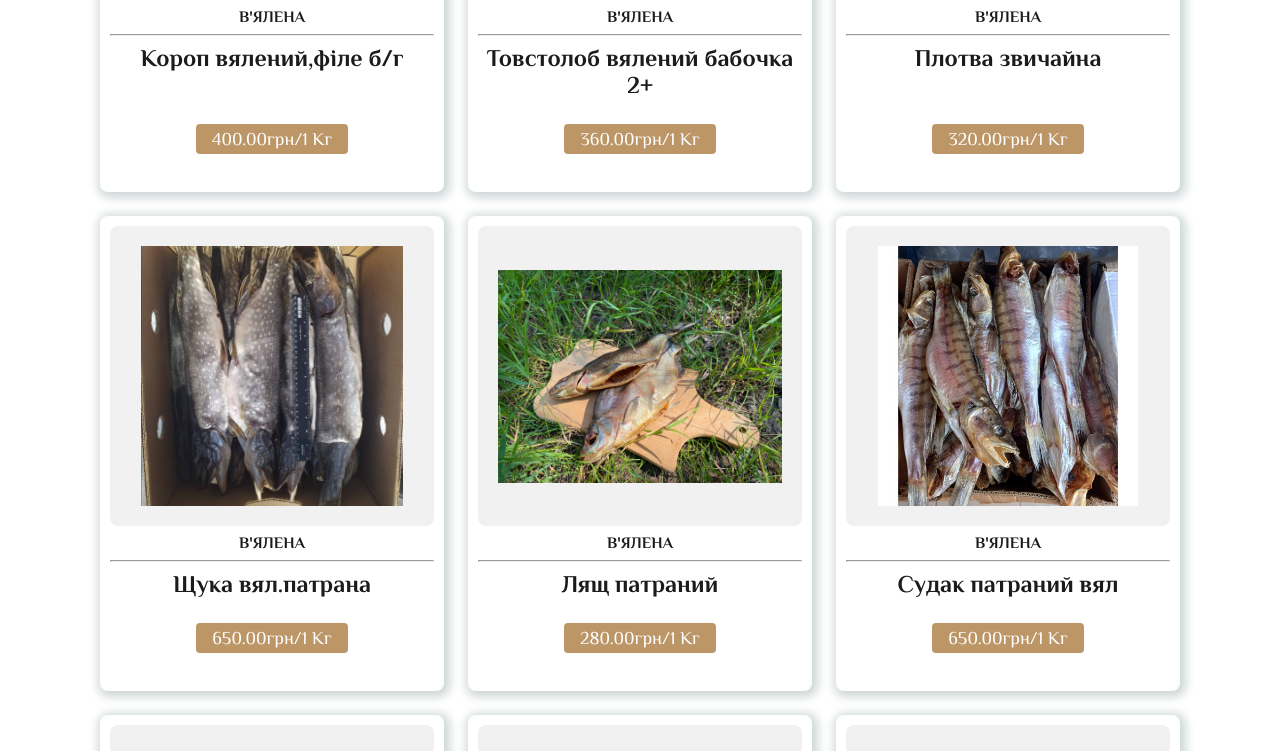
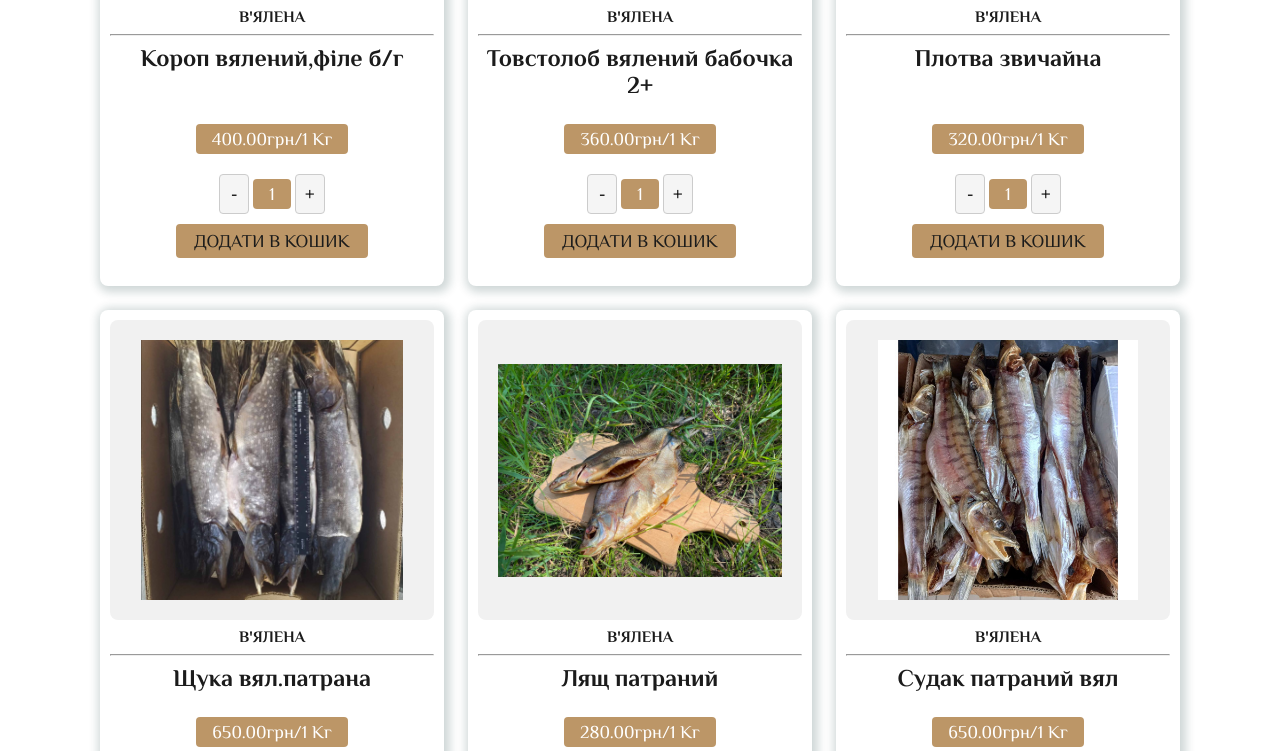
Before and after one commit to Ayshyama/Smack_online_store, a Django app: a page that uses store/templates/products.html in a window 1280 px wide. Shown: the part 906-1657 px from the top of the page. Run offline with Django 4.2, Linux system fonts and the light colour scheme; data comes from the database, SQL or seed files in the repository; both versions use the stored data as it was after the commit; grey boxes are pictures that could not be loaded.

Commit message:
update front

```diff
--- a/store/static/css/style.css
+++ b/store/static/css/style.css
@@ -447,7 +447,7 @@ header.shadow {
     font-size: 18px;
 }
 
-.products-container .box .content a {
+.products-container .box .content .cart-button {
     padding: 5px 1rem;
     color: var(--text-color);
     border: 2px solid var(--main-color);
--- /dev/null
+++ b/store/static/js/cart.js
@@ -0,0 +1,21 @@
+// отслеживаем клик на странице
+window.addEventListener('click', function (event) {
+
+    // Проверяем что клик был совершен по кнопке "добавить в корзину"
+    if (event.target.hasAttribute('data-cart')) {
+
+        // находим карточку с товаром, внутри которой был клик
+        const card = event.target.closest('.box');
+        // собираем данные с этого товара и записываем их в единый объект productInfo
+        const productInfo = {
+            id: card.dataset.id,
+            imgSrc: card.querySelector('.fish-image').getAttribute('src'),
+            title: card.querySelector('.item-title').innerText,
+            price: card.querySelector('.price-weight').innerText.split('грн/')[0],
+            weight: card.querySelector('.price-weight').innerText.split('грн/')[1],
+            counter: card.querySelector('[data-counter]').innerText,
+        };
+        console.log(productInfo);
+
+    }
+})
--- /dev/null
+++ b/store/static/js/counter.js
@@ -0,0 +1,28 @@
+// добавляем прослушку кликов на всем окне
+window.addEventListener('click', function (event) {
+
+    // объявляем переменную для счетчика чтоб не было ошибок и повторения кода
+    let amount;
+
+    // ищем клик только по кнопкам Плюс либо Минус
+    if (event.target.dataset.action === 'plus' || event.target.dataset.action === 'minus') {
+        // Находим родительский класс
+        const counter = event.target.closest('.counter');
+        // Находим див с числом счетчика
+        amount = counter.querySelector('[data-counter]')
+    }
+
+    // проверяем является ли элемент по которому кликнули кнопкой плюс
+    if (event.target.dataset.action === 'plus') {
+        amount.innerText = ++amount.innerText;
+    }
+
+    // проверяем является ли элемент по которому кликнули кнопкой минус
+    if (event.target.dataset.action === 'minus') {
+        // проверяем чтобы счетчик был больше 1
+        if ( parseInt(amount.innerText) > 1 ) {
+            amount.innerText = --amount.innerText;
+      }
+    }
+
+});
--- a/store/templates/products.html
+++ b/store/templates/products.html
@@ -54,22 +54,25 @@
         <!-- Container -->
         <div class="products-container">
             {% for product in products %}
-                <div class="box">
+                <div class="box" data-id="{{ product.id }}">
                     <img class="fish-image" data-description="{{ product.description }}" src="{% if product.image %} {{ product.image.url }} {% else %} {% static 'img/ryb1.png' %} {% endif %}"
                         alt="Мультяшная рыба Png vectors by Lovepik.com">
                     <h4>{{ product.category }}</h4>
                     <hr>
-                    <h3>{{ product.name }}</h3>
+                    <h3 class="item-title">{{ product.name }}</h3>
                     <br>
 
                     <div class="content">
-                        <span>{{ product.price }}грн/{{ product.measure }}</span>
-{#                        <div class="counter">#}
-{#                            <button class="counter-btn minus">-</button>#}
-{#                            <span class="counter-value">1</span>#}
-{#                            <button id="{{ product.id }}" class="counter-btn plus">+</button>#}
-{#                        </div>#}
-{#                        <a href="{% url 'store:cart' product.id %}">Додати в кошик</a>#}
+                        <span class="price-weight">{{ product.price }}грн/{{ product.measure }}</span>
+                        <div class="counter">
+                            <button class="counter-btn minus" data-action="minus">-</button>
+                            <span class="counter-value" data-counter>1</span>
+                            <button id="{{ product.id }}" class="counter-btn plus" data-action="plus">+</button>
+                        </div>
+{#                        <a href="{% url 'store:cart' product.id %}">+ Додати в кошик</a>#}
+                        <button data-cart type="button" class="btn btn-block cart-button">
+                            Додати в кошик
+                        </button>
                     </div>
                     <br>
                 </div>
@@ -92,6 +95,7 @@
         </div>
     </section>
 
-
+    <script src="{% static 'js/counter.js' %}"></script>
+    <script src="{% static 'js/cart.js' %}"></script>
 
 {% endblock %}
```
Also changed, not shown: db.sqlite3.
